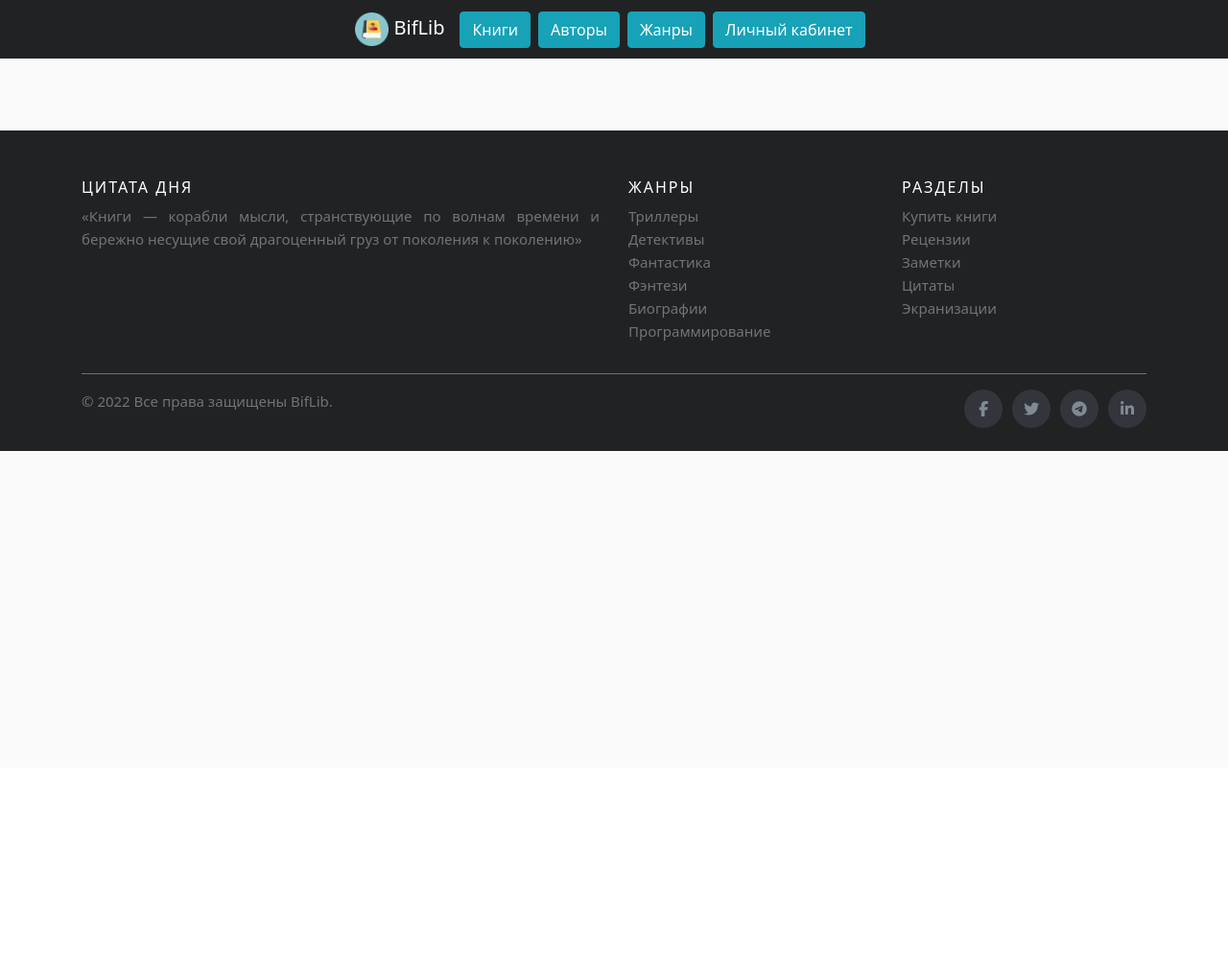
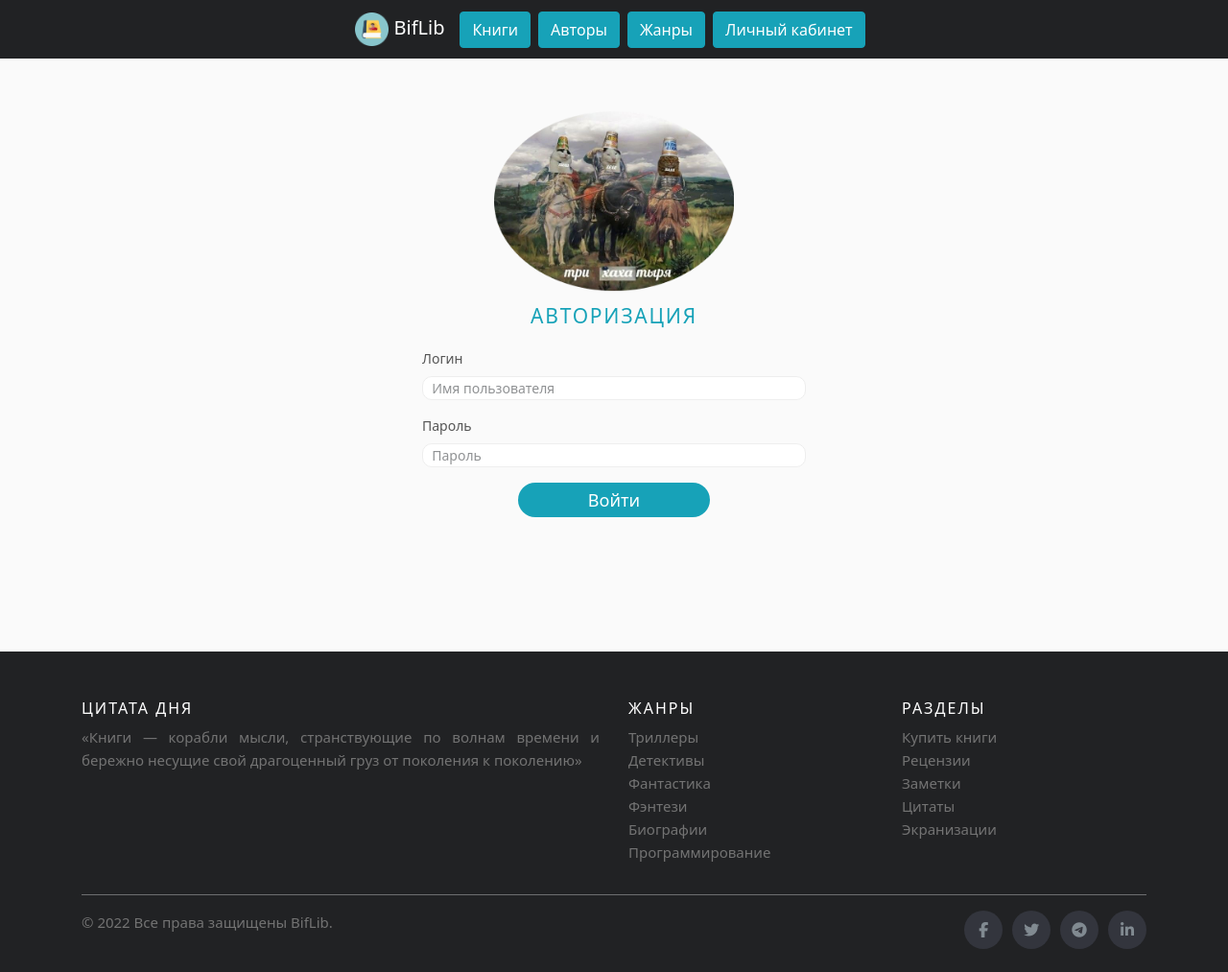
Before and after one commit to przlv/AppReader, a Flask app: page /account/ in a window 1280 px wide. Shown: the whole page at 96% size. Before the commit the page ends 470 px from the top, so only its background shows below. Run offline with Flask 2, Linux system fonts and the light colour scheme; data that the repository does not hold is empty; some libraries are stand-ins or nearby versions.

Commit message:
Личный кабинет

```diff
--- a/reader/static/css/style.css
+++ b/reader/static/css/style.css
@@ -116,22 +116,15 @@ a:hover {
 }
 .heading {
  position:relative;
- padding-left:1rem;
-  font-size:.9em;
+ font-size:1.5em;
  text-transform:uppercase;
  letter-spacing:0.11rem;
- color:#17a2b8
+ color:#17a2b8;
+ text-align: center;
+ padding-top: 10px;
+ padding-bottom: 10px;
 }
-.heading:before {
- content:"";
- display:inline-block;
- width:5px;
- height:100%;
- background:#17a2b8;
- position:absolute;
- left:0;
- top:0
-}
+
 .card {
   width: 220px;
   display: inline-block;
@@ -262,6 +255,9 @@ a:hover {
   font-size:15px;
   line-height:24px;
   color:#737373;
+  position:relative;
+  bottom: 0;
+  width: 100%;
 }
 .site-footer hr
 {
@@ -418,3 +414,142 @@ a:hover {
     font-weight:600
   }
 }
+
+.lk-content-authorization {
+  display: block;
+  width: 400px;
+  height: auto;
+}
+
+.rofl_lk_img {
+  width: auto;
+  height: auto;
+  margin: auto;
+  margin-top: 100px;
+}
+.rofl_img {
+  display: block;
+  width: 250px;
+  margin: auto;
+}
+
+.fields-authorization {
+  display: flex;
+  justify-content: center;
+  align-items: center;
+  flex-direction: column;
+}
+
+.form-group-authorization {
+  width: 400px;
+  padding-bottom: 1rem;
+}
+.form-authorization-label {
+  width: 400px;
+}
+.form-authorization-control {
+  width: 400px;
+  border-radius:10px;
+  border: 1px solid #eee;
+  transition: .3s border-color;
+}
+.form-authorization-control::placeholder {
+  color:#212529;
+  opacity: 0.5;
+}
+.form-authorization-control:focus {
+  color: #212529;
+  background-color: #fff;
+  border-color: #bdbdbd;
+  outline: 0;
+  box-shadow: 0 0 2rem 0.1rem #17a2b8;
+}
+
+.btn-authorization {
+  position: relative;
+  display: block;
+  width: 200px;
+  height: 36px;
+  border-radius: 18px;
+  background-color: #17a2b8;
+  border: solid 1px transparent;
+  color: #fff;
+  font-size: 18px;
+  font-weight: 300;
+  cursor: pointer;
+  transition: all .1s ease-in-out;
+}
+.btn-authorization:hover {
+    background-color: #148091;
+    border-color: #148091;
+    transition: all .1s ease-in-out;
+}
+.loader {
+  display: flex;
+  justify-content: center;
+  align-items: center;
+  width: 60px;
+  height: 60px;
+  background: transparent;
+  margin: 30px auto 0 auto;
+  border: solid 2px #424242;
+  border-top: solid 2px #1c89ff;
+  border-radius: 50%;
+  opacity: 0;
+  margin-bottom: 50px;
+}
+
+.check {
+  width: 100%;
+  height: 100%;
+  display: flex;
+  flex-direction: column;
+  justify-content: center;
+  align-items: center;
+  transform: translate3d(-4px,50px,0);
+  opacity: 0;
+}
+.check span:nth-child(1) {
+    display: block;
+    width: 10px;
+    height: 2px;
+    background-color: #007bff;
+    transform: rotate(45deg);
+  }
+  .check span:nth-child(2) {
+    display: block;
+    width: 20px;
+    height: 2px;
+    background-color: #007bff;
+    transform: rotate(-45deg) translate3d(14px, -4px, 0);
+    transform-origin: 100%;
+  }
+
+.loader.active {
+  animation: loading 2s ease-in-out;
+  animation-fill-mode: forwards;
+}
+
+.check.active {
+  opacity: 1;
+  transform: translate3d(-4px,4px,0);
+  transition: all .5s cubic-bezier(.49, 1.74, .38, 1.74);
+  transition-delay: .2s;
+}
+
+@keyframes loading {
+  30% {
+    opacity:1;
+  }
+
+  85% {
+    opacity:1;
+    transform: rotate(1080deg);
+    border-color: #262626;
+  }
+  100% {
+    opacity:1;
+    transform: rotate(1080deg);
+     border-color: #1c89ff;
+  }
+}
--- /dev/null
+++ b/reader/static/js/authorization_control.js
@@ -0,0 +1,13 @@
+document.addEventListener('DOMContentLoaded', function () {
+    var btn = document.querySelector('.btn-authorization'),
+        loader = document.querySelector('.loader'),
+        check = document.querySelector('.check');
+
+    btn.addEventListener('click', function () {
+      loader.classList.add('active');
+    });
+
+    loader.addEventListener('animationend', function() {
+      check.classList.add('active');
+    });
+  });
--- a/reader/templates/account.html
+++ b/reader/templates/account.html
@@ -1,52 +1,117 @@
-{% extends 'base.html' %}
-
-{% block content %}
-    <div class="container mx-auto mt-4">
-  <div class="d-flex justify-content-center">
-
-{% for book in books.items %}
-
-<div class="card">
-  <div class="card-img">
-    <img class="card-img" src="{{ url_for('send_file', filename=book.cover) }}" alt="{{ book.cover }}">
-    <span><h4>{{ book.genre }}</h4></span>
-    <div class="overlay">
-      <div class="overlay-content">
-        <a href="{{ url_for('book', book_id=book.id) }}">Подробнее</a>
+<!DOCTYPE html>
+<html lang="en">
+<head>
+<title>BifLib - список прочитанных книг</title>
+<meta charset="utf-8">
+<meta name="viewport" content="width=device-width, initial-scale=1">
+<link rel="stylesheet" href="https://cdn.jsdelivr.net/npm/bootstrap@4.6.1/dist/css/bootstrap.min.css">
+<script src="https://cdn.jsdelivr.net/npm/jquery@3.6.0/dist/jquery.slim.min.js"></script>
+<script src="https://cdn.jsdelivr.net/npm/popper.js@1.16.1/dist/umd/popper.min.js"></script>
+<script src="https://cdn.jsdelivr.net/npm/bootstrap@4.6.1/dist/js/bootstrap.bundle.min.js"></script>
+<script src="https://kit.fontawesome.com/69e2443572.js" crossorigin="anonymous"></script>
+<link href="{{ url_for('static', filename='css/style.css') }}" rel="stylesheet">
+<link href="https://fonts.googleapis.com/css?family=Roboto:300,400,500,700,900" rel="stylesheet">
+</head>
+<body>
+<nav class="navbar navbar-expand-sm bg-dark navbar-dark justify-content-center fixed-top">
+<a class="navbar-brand" href="{{ url_for('index') }}">
+  <!-- <i class="fa fa-book-open" style="padding-right:5px"> -->
+    <img rel="icon" id="icon_brand" src="../uploads/icon.png" style="width: 35px">
+  </i>BifLib</a>
+<!-- Ссылки -->
+<a class="btn btn-info  mr-2" href="{{ url_for('index') }}" role="button">Книги</a>
+<a class="btn btn-info mr-2" href="{{ url_for('authors') }}" role="button">Авторы</a>
+<a class="btn btn-info mr-2" href="{{ url_for('genre') }}" role="button">Жанры</a>
+<a class="btn btn-info mr-2" href="{{ url_for('account') }}" role="button">Личный кабинет</a>
+</nav>
+<div class="row justify-content-center">
+  <div class="lk-content-authorization">
+    <div class="rofl_lk_img">
+      <img class="rofl_img" src="../uploads/rofl.png">
+    </div>
+    <fieldset class="fields-authorization" style="margin:auto;">
+      <legend class="heading">Авторизация</legend>
+      <div class="form-group-authorization">
+        <label class="form-authorization-label" for="login">Логин</label>
+        <input class="form-authorization-control" id="login" name="login" required="true" type="text" value="" placeholder="  Имя пользователя">
       </div>
+      <div class="form-group-authorization">
+        <label class="form-authorization-label" for="password">Пароль</label>
+        <input class="form-authorization-control" id="password" name="password" required="true" type="text" value="" placeholder="  Пароль">
+      </div>
+      <div class="form-group-btn">
+        <input class="btn-authorization" id="btn-authorization" name="btn-authorization" type="submit" value="Войти">
+        <div class="loader">
+          <div class="check">
+            <span class="check-one"></span>
+            <span class="check-two"></span>
+          </div>
+        </div>
+    </div>
+    </fieldset>
+  </div>
+</div>
+<!-- Футер -->
+<footer class="site-footer">
+<div class="container">
+  <div class="row">
+    <div class="col-sm-12 col-md-6">
+      <h6>Цитата дня</h6>
+      <p class="text-justify">«Книги — корабли мысли, странствующие по волнам времени и бережно несущие свой драгоценный груз от поколения к поколению»</p>
+    </div>
+    <div class="col-xs-6 col-md-3">
+      <h6>Жанры</h6>
+      <ul class="footer-links">
+        <li><a href="">Триллеры</a></li>
+        <li><a href="">Детективы</a></li>
+        <li><a href="">Фантастика</a></li>
+        <li><a href="">Фэнтези</a></li>
+        <li><a href="">Биографии</a></li>
+        <li><a href="">Программирование</a></li>
+      </ul>
+    </div>
+    <div class="col-xs-6 col-md-3">
+      <h6>Разделы</h6>
+      <ul class="footer-links">
+        <li><a href="">Купить книги</a></li>
+        <li><a href="">Рецензии</a></li>
+        <li><a href="">Заметки</a></li>
+        <li><a href="">Цитаты</a></li>
+        <li><a href="">Экранизации</a></li>
+      </ul>
     </div>
   </div>
-  <div class="card-content">
-      <h2>{{ book.title }}</h2>
-      <h2>{% set stars = book.rating | int %}
-          {% for n in range(stars) %}
-          <span class="fa fa-star checked" style="color:orange"></span>
-          {% endfor %}
-       </h2>
-      <p>{{ book.description }}</p>
-     <div class="btn-wrapper text-center d-flex justify-content-between">
-      <button type="button" class="btn btn-info btn-sm">
-       <a href="{{ url_for('edit', book_id=book.id) }}" style="color:white"><i class="fas fa-pen"></i> Изменить</a>
-      </button>
-       <form action="{{ url_for('delete', book_id=book.id) }}" method="POST">
-         <button class='btn btn-danger btn-sm' type="submit" value="Удалить" onclick="return confirm('Удалить книгу?')"><i class="fa fa-times"></i> Удалить</button>
-       </form>
-     </div>
+  <hr>
+</div>
+<div class="container">
+  <div class="row">
+    <div class="col-md-8 col-sm-6 col-xs-12">
+      <p class="copyright-text">&copy; 2022 Все права защищены
+    <a href="#">BifLib</a>.
+      </p>
+    </div>
+
+    <div class="col-md-4 col-sm-6 col-xs-12">
+      <ul class="social-icons">
+        <li><a class="facebook" href="#"><i class="fa fa-facebook"></i></a></li>
+        <li><a class="twitter" href="#"><i class="fa fa-twitter"></i></a></li>
+        <li><a class="dribbble" href="#"><i class="fa fa-telegram"></i></a></li>
+        <li><a class="linkedin" href="#"><i class="fa fa-linkedin"></i></a></li>
+      </ul>
+    </div>
   </div>
 </div>
-{% endfor %}
-  </div>
-   </div>
-
-    {% for page_num in books.iter_pages(left_edge=1, right_edge=1, left_current=1, right_current=2) %}
-      {% if page_num %}
-        {% if books.page == page_num %}
-          <a class="btn btn-info mb-4" href="{{ url_for('account', page=page_num) }}">{{ page_num }}</a>
-        {% else %}
-          <a class="btn btn-outline-info mb-4" href="{{ url_for('account', page=page_num) }}">{{ page_num }}</a>
-        {% endif %}
-      {% else %}
-        ...
-      {% endif %}
-    {% endfor %}
-{% endblock %}
+</footer>
+<script src="../static/js/authorization_control.js"></script>
+<script src='https://cdnjs.cloudflare.com/ajax/libs/jquery/3.2.1/jquery.min.js'></script>
+<script id="rendered-js" >
+$(document).ready(function () {
+$('.card').delay(1800).queue(function (next) {
+$(this).removeClass('hover');
+$('a.hover').removeClass('hover');
+next();
+});
+});
+</script>
+</body>
+</html>
```
Also changed, not shown: reader/uploads/rofl.png (added).
